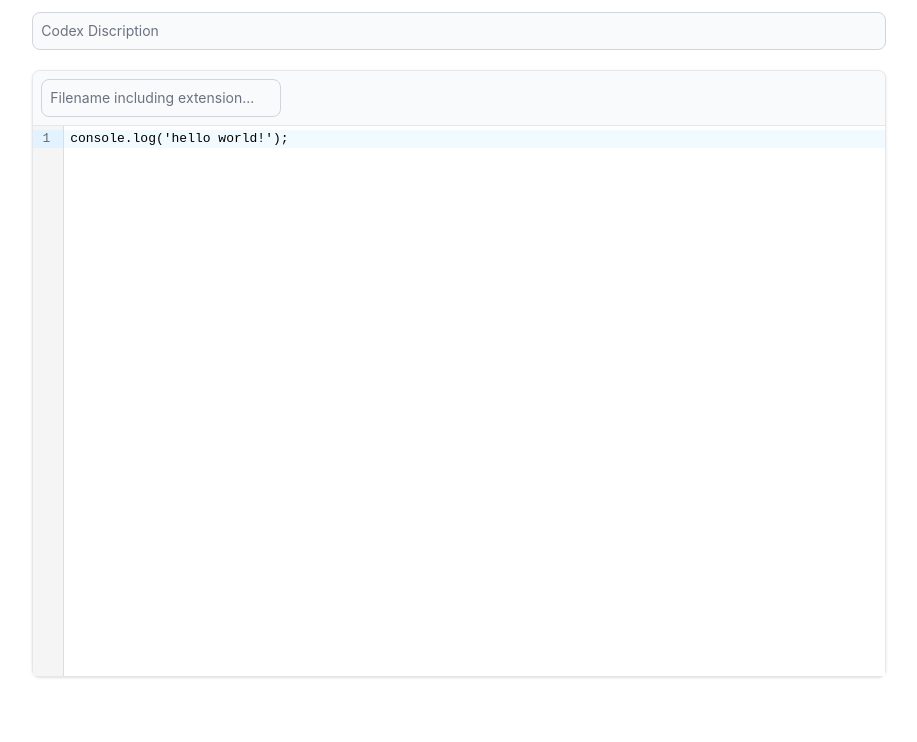
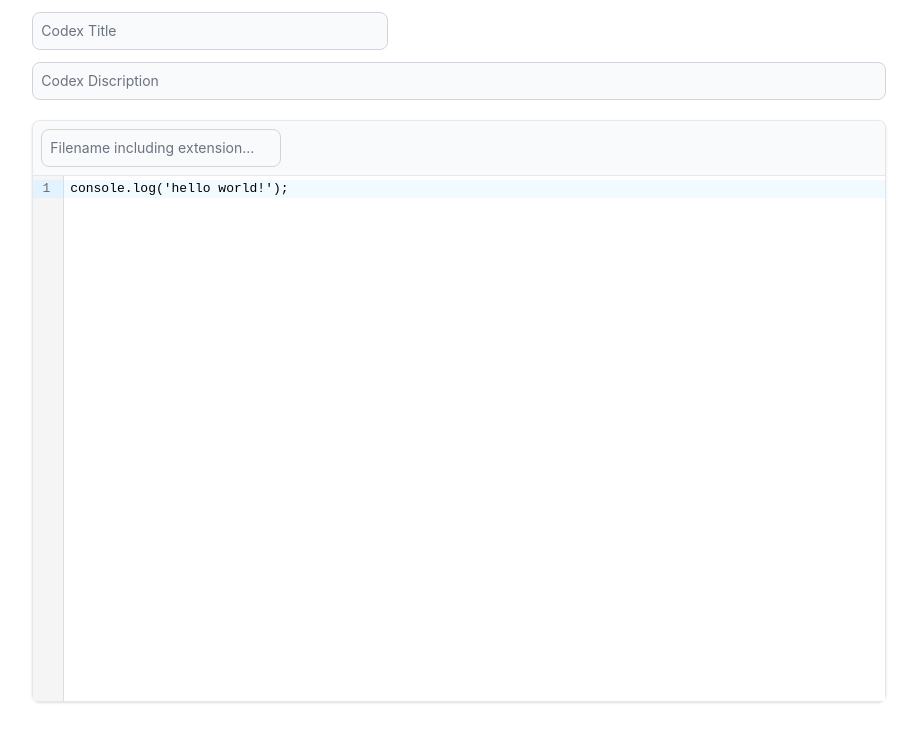
Before and after one commit to ayush-rudani/codeallot-client-1, a React (Create React App) app in the folder codeallot/: page / in a window 1280 px wide. Shown: the top 742 px of the page, without its empty margins (181-1098 px from the left). Built offline with nearby package versions, Linux system fonts and the light colour scheme.

Commit message:
M createcodex.js

```diff
--- a/codeallot/src/components/CreateCodex.js
+++ b/codeallot/src/components/CreateCodex.js
@@ -12,7 +12,10 @@
     return (
         <>
             <div class="w-8/12 rounded-xl mx-auto mt-3">
-                <input type="email" id="helper-text" aria-describedby="helper-text-explanation" class="bg-gray-50 border border-gray-300 text-gray-900 text-sm rounded-lg focus:ring-blue-500 focus:border-blue-500 block w-full p-2  dark:bg-gray-700 dark:border-gray-600 dark:placeholder-gray-400 dark:text-white dark:focus:ring-blue-500 dark:focus:border-blue-500" placeholder="Codex Discription" />
+
+                <input type="text" class="w-5/12 p-2 mb-3 bg-gray-50 border border-gray-300 text-gray-900 text-sm rounded-lg focus:ring-blue-500 focus:border-blue-500 block dark:bg-gray-700 dark:border-gray-600 dark:placeholder-gray-400 dark:text-white dark:focus:ring-blue-500 dark:focus:border-blue-500" placeholder="Codex Title" />
+
+                <input type="text" class="bg-gray-50 border border-gray-300 text-gray-900 text-sm rounded-lg focus:ring-blue-500 focus:border-blue-500 block w-full p-2  dark:bg-gray-700 dark:border-gray-600 dark:placeholder-gray-400 dark:text-white dark:focus:ring-blue-500 dark:focus:border-blue-500" placeholder="Codex Discription" />
 
                 <div class="mt-5 w-full bg-white border border-gray-200 rounded-lg shadow dark:bg-gray-800 dark:border-gray-700">
                     <div class="border-b border-gray-200 rounded-t-lg bg-gray-50 dark:border-gray-700 dark:text-gray-400 dark:bg-gray-800 py-2">
@@ -23,11 +26,11 @@
                         </ul>
 
                     </div>
-                        <CodeMirror
-                            value="console.log('hello world!');"
-                            height="550px"
-                            onChange={onChange}
-                        />
+                    <CodeMirror
+                        value="console.log('hello world!');"
+                        height="525px"
+                        onChange={onChange}
+                    />
 
                 </div>
 
```
